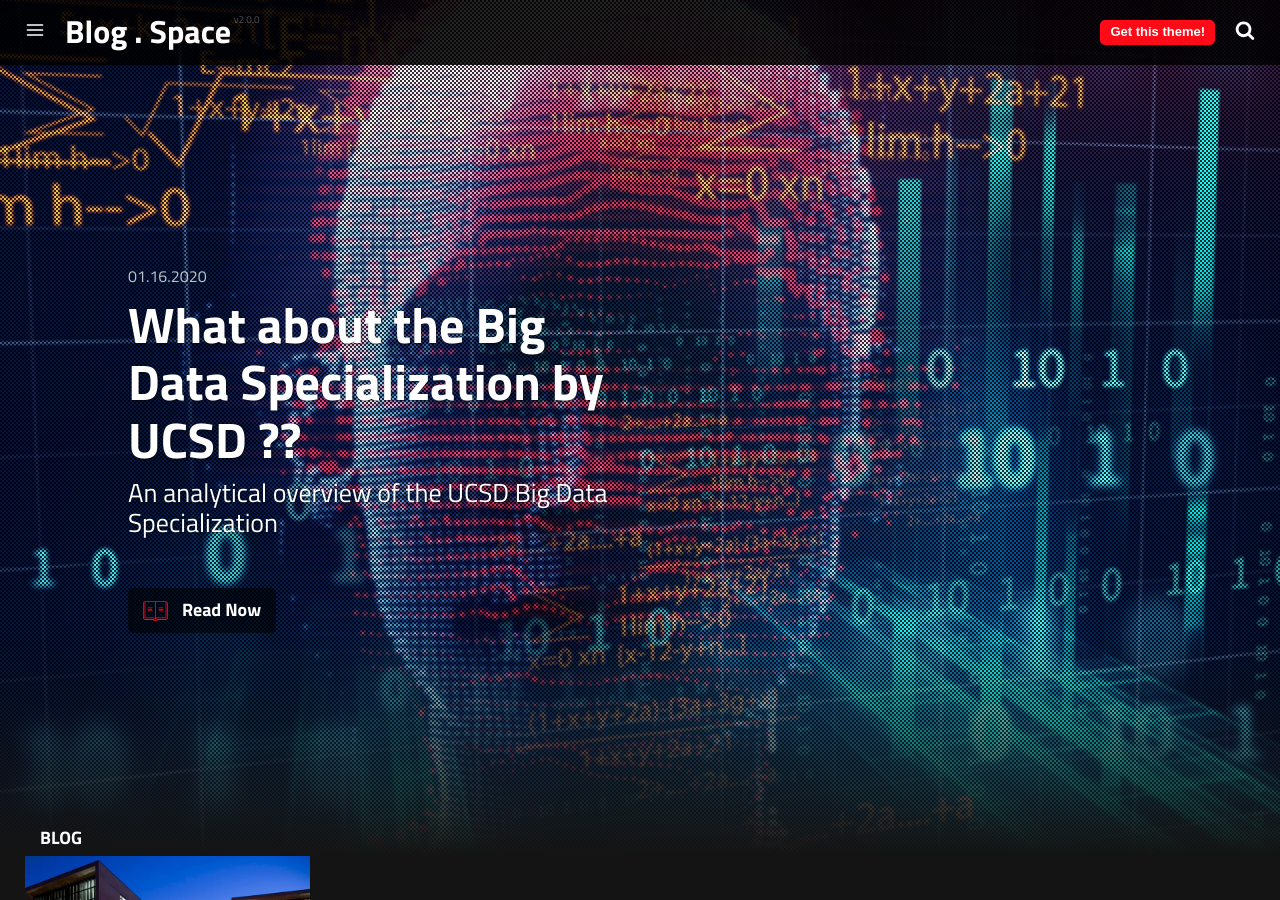
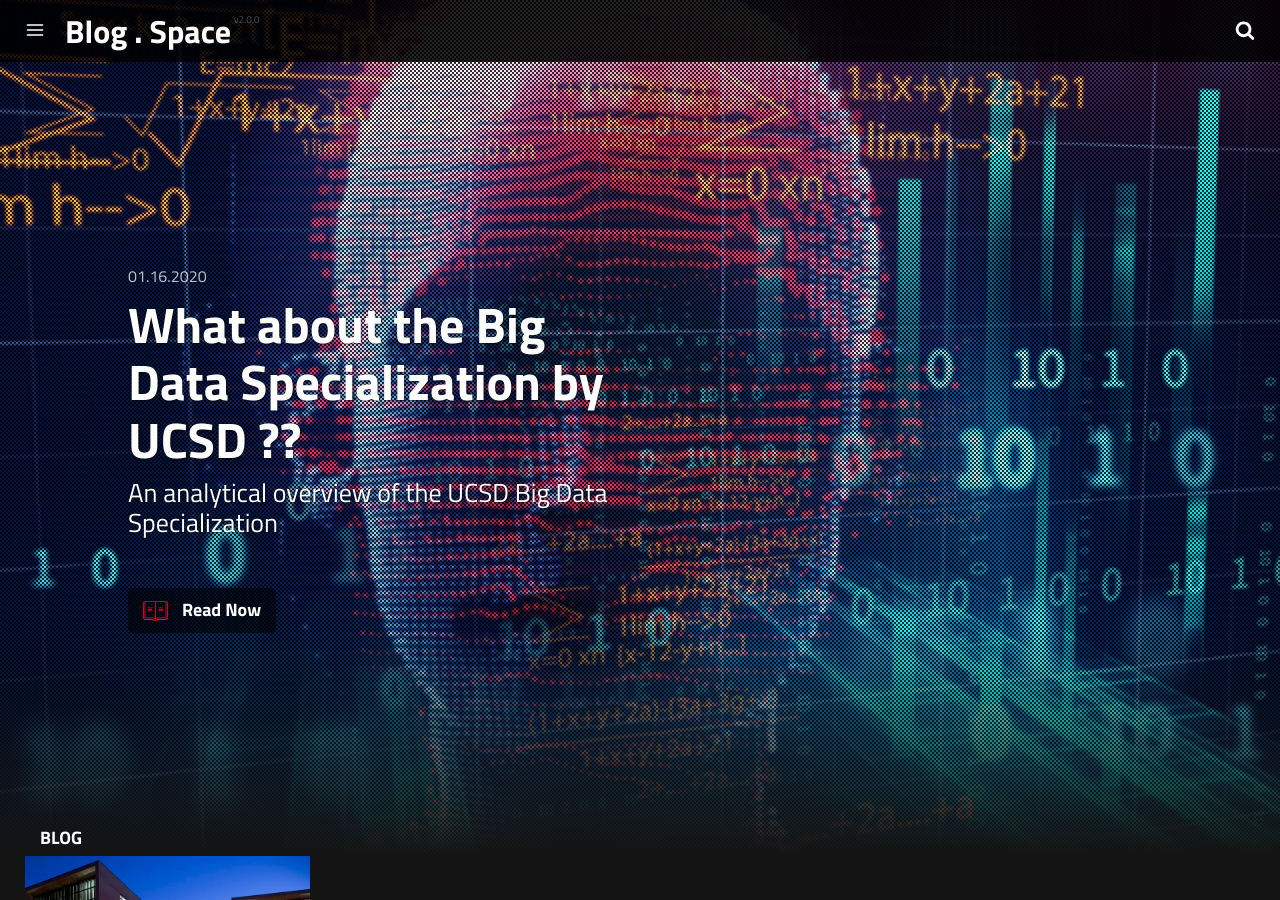
Before and after one commit to DeshanLokuge/DeshanLokuge.github.io, a Jekyll site: the page built from index.html, in a window 1280 px wide and 900 px high. Built offline with Jekyll 4.4.1, drawn with Linux system fonts in a browser that asks for light colours; a script that is not in the unit is left out.

Commit message:
Removing the get theme button

```diff
--- a/_includes/header.html
+++ b/_includes/header.html
@@ -10,9 +10,6 @@
     <a id="search" class="dosearch" role="button">
         <svg class="icon-search"><use xlink:href="#icon-search"></use></svg>
     </a>
-    <a href="https://github.com/thiagorossener/jekflix-template" class="get-theme" role="button">
-        Get this theme!
-    </a>
 </header>
 
 <div id="mask" class="overlay"></div>
```
